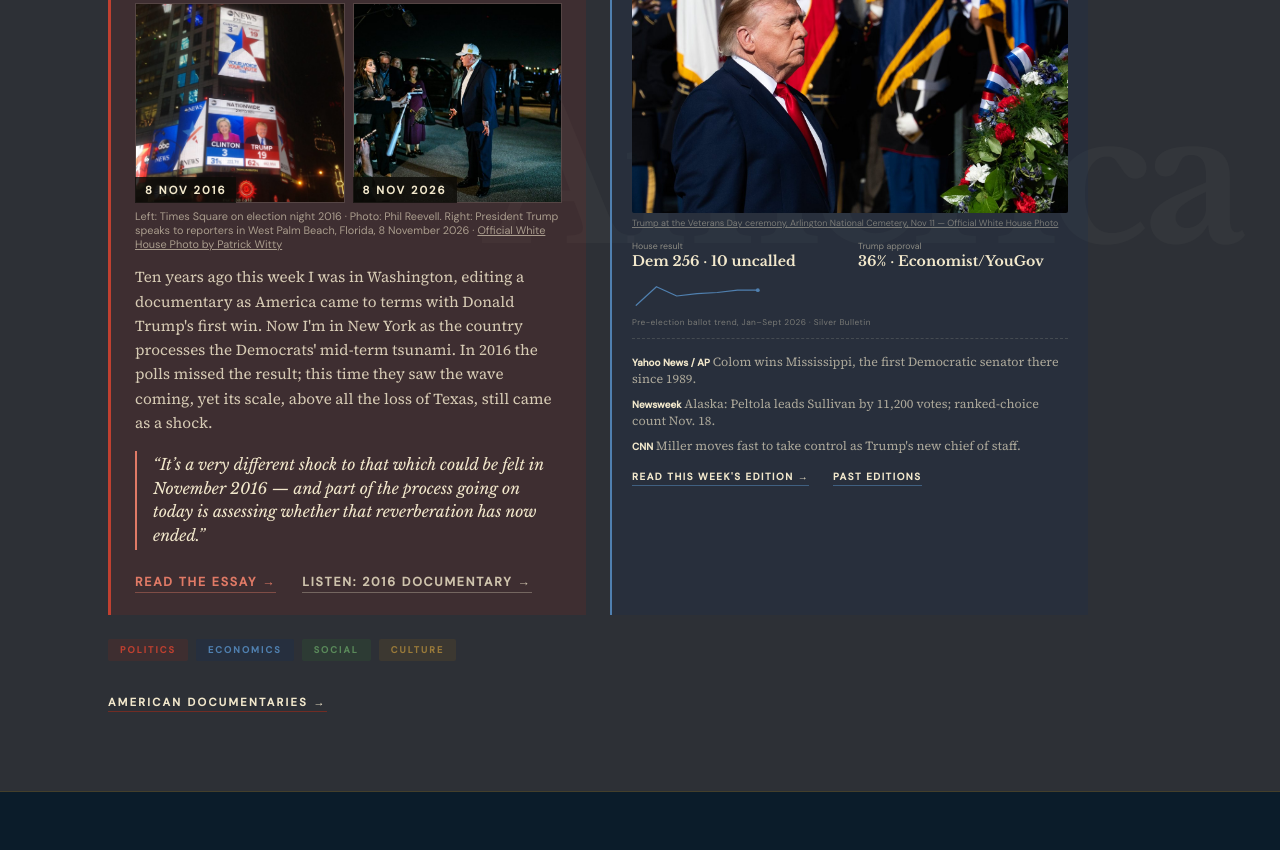
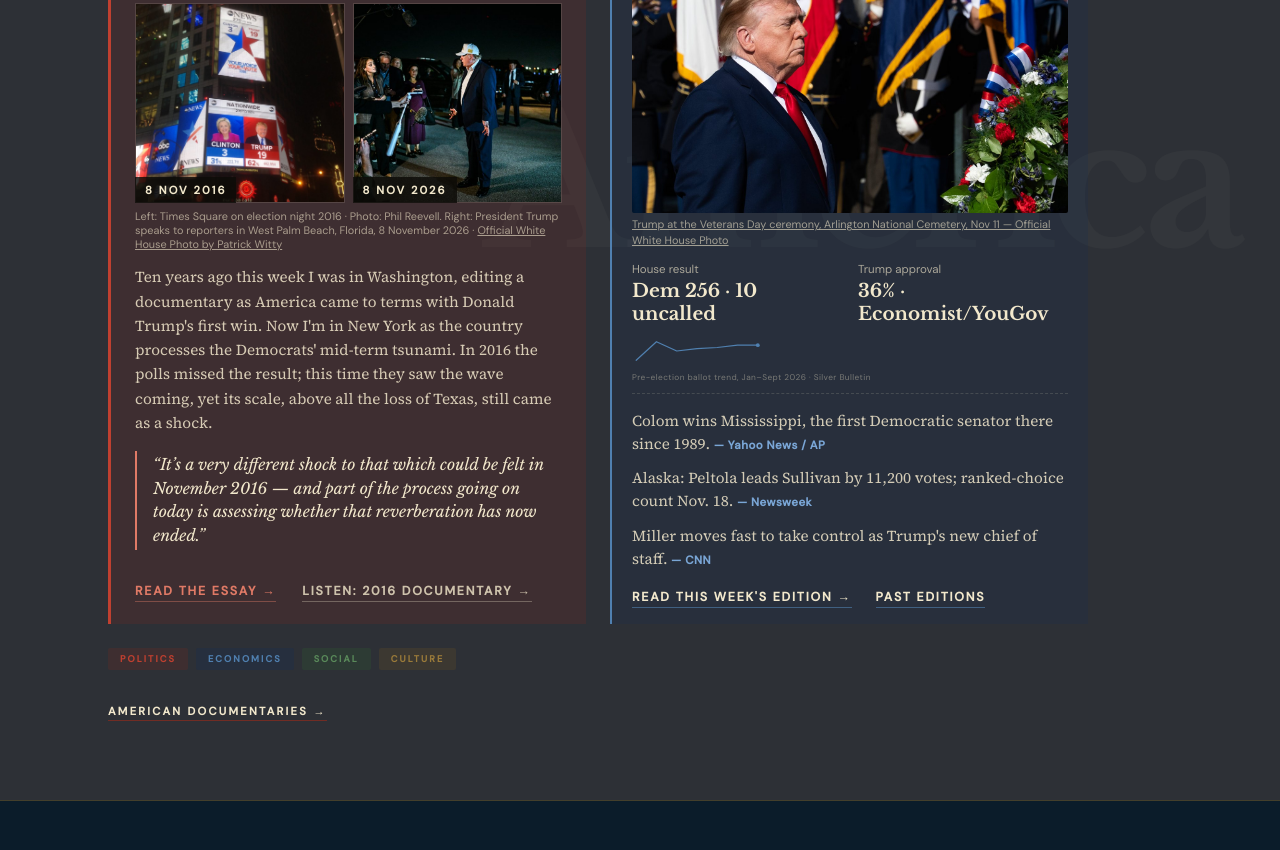
Before and after one commit to philreevell-star/philreevell, a plain HTML site: page index.html in a window 1280 px wide. Shown: the part 1574-2424 px from the top of the page. Drawn offline with nearby package versions, Linux system fonts and the light colour scheme; no server answers.

Commit message:
Briefing: larger card text; source named after each headline; refresh edition fallback
Co-Authored-By: Claude Opus 5.5 <noreply@anthropic.com>
Claude-Session: https://claude.ai/code/session_019ok9MQuJxhriUHmhYLQGSj

```diff
--- a/index.html
+++ b/index.html
@@ -1010,9 +1010,9 @@ footer {
 }
 .america-brief-photo-caption {
   font-family: var(--sans);
-  font-size: 0.56rem;
-  color: rgba(242,232,204,0.4);
-  margin: -6px 0 10px;
+  font-size: 0.68rem;
+  color: rgba(242,232,204,0.6);
+  margin: -6px 0 14px;
   line-height: 1.4;
 }
 .headline-thumb {
@@ -1031,13 +1031,14 @@ footer {
 }
 .america-brief-line dt {
   font-family: var(--sans);
-  font-size: 0.55rem;
-  color: rgba(242,232,204,0.5);
+  font-size: 0.72rem;
+  color: rgba(242,232,204,0.65);
+  margin-bottom: 2px;
 }
 .america-brief-line dd {
   font-family: var(--display);
   font-weight: 700;
-  font-size: 0.88rem;
+  font-size: 1.15rem;
   color: var(--parch);
   margin: 0;
 }
@@ -1052,22 +1053,25 @@ footer {
 }
 .america-brief-list li {
   font-family: var(--serif);
+  font-size: 0.95rem;
+  line-height: 1.5;
+  color: rgba(242,232,204,0.85);
+  padding: 6px 0;
+}
+.america-brief-list .src {
+  font-family: var(--sans);
+  font-weight: 600;
+  font-size: 0.72rem;
+  letter-spacing: 0.04em;
+  color: #7aa6d6;
+  white-space: nowrap;
+}
+.america-brief-link {
+  font-family: var(--sans);
   font-size: 0.78rem;
-  color: rgba(242,232,204,0.65);
-  padding: 4px 0;
-}
-.america-brief-list b {
-  font-family: var(--sans);
-  font-weight: 600;
-  font-size: 0.62rem;
-  color: var(--parch);
-}
-.america-brief-link {
-  font-family: var(--sans);
-  font-size: 0.62rem;
-  letter-spacing: 0.15em;
-  text-transform: uppercase;
-  font-weight: 600;
+  letter-spacing: 0.14em;
+  text-transform: uppercase;
+  font-weight: 700;
   color: var(--parch);
   text-decoration: none;
   border-bottom: 1px solid rgba(80,128,176,0.6);
@@ -1698,9 +1702,9 @@ footer {
           <div id="briefSparkline" style="margin-bottom:8px;"><svg viewBox="0 0 160 40" width="130" height="32" xmlns="http://www.w3.org/2000/svg"><polyline points="4.0,31.6 29.3,8.4 54.7,20.0 80.0,17.1 105.3,15.6 130.7,12.7 156.0,12.7" fill="none" stroke="#5080b0" stroke-width="1.5" stroke-linejoin="round" stroke-linecap="round"/><circle cx="156.0" cy="12.7" r="2.4" fill="#5080b0"/></svg><div style="font-family: var(--sans); font-size: 0.52rem; color: rgba(242,232,204,0.4); letter-spacing:.05em;">Pre-election ballot trend, Jan–Sept 2026 · Silver Bulletin</div></div>
           <div class="america-brief-hr"></div>
           <ul class="america-brief-list" id="briefHeadlines">
-            <li><b>Yahoo News / AP</b> Colom wins Mississippi, the first Democratic senator there since 1989.</li>
-            <li><b>Newsweek</b> Alaska: Peltola leads Sullivan by 11,200 votes; ranked-choice count Nov. 18.</li>
-            <li><b>CNN</b> Miller moves fast to take control as Trump's new chief of staff.</li>
+            <li>Colom wins Mississippi, the first Democratic senator there since 1989. <span class="src">— Yahoo News / AP</span></li>
+            <li>Alaska: Peltola leads Sullivan by 11,200 votes; ranked-choice count Nov. 18. <span class="src">— Newsweek</span></li>
+            <li>Miller moves fast to take control as Trump's new chief of staff. <span class="src">— CNN</span></li>
           </ul>
           <div style="display:flex;flex-wrap:wrap;gap:12px 24px;align-items:baseline">
             <a class="america-brief-link" href="america-us-edition.html">Read this week's edition →</a>
@@ -1788,10 +1792,11 @@ footer {
         list.innerHTML = '';
         d.headlines.slice(0, 3).forEach(h => {
           const li = document.createElement('li');
-          const b = document.createElement('b');
-          b.textContent = h.outlet;
-          li.appendChild(b);
-          li.appendChild(document.createTextNode(' ' + (h.short || h.summary)));
+          li.appendChild(document.createTextNode((h.short || h.summary) + ' '));
+          const src = document.createElement('span');
+          src.className = 'src';
+          src.textContent = '— ' + h.outlet;
+          li.appendChild(src);
           list.appendChild(li);
         });
       }
```
Also changed, not shown: america-us-edition.html (+11 -10 lines).
